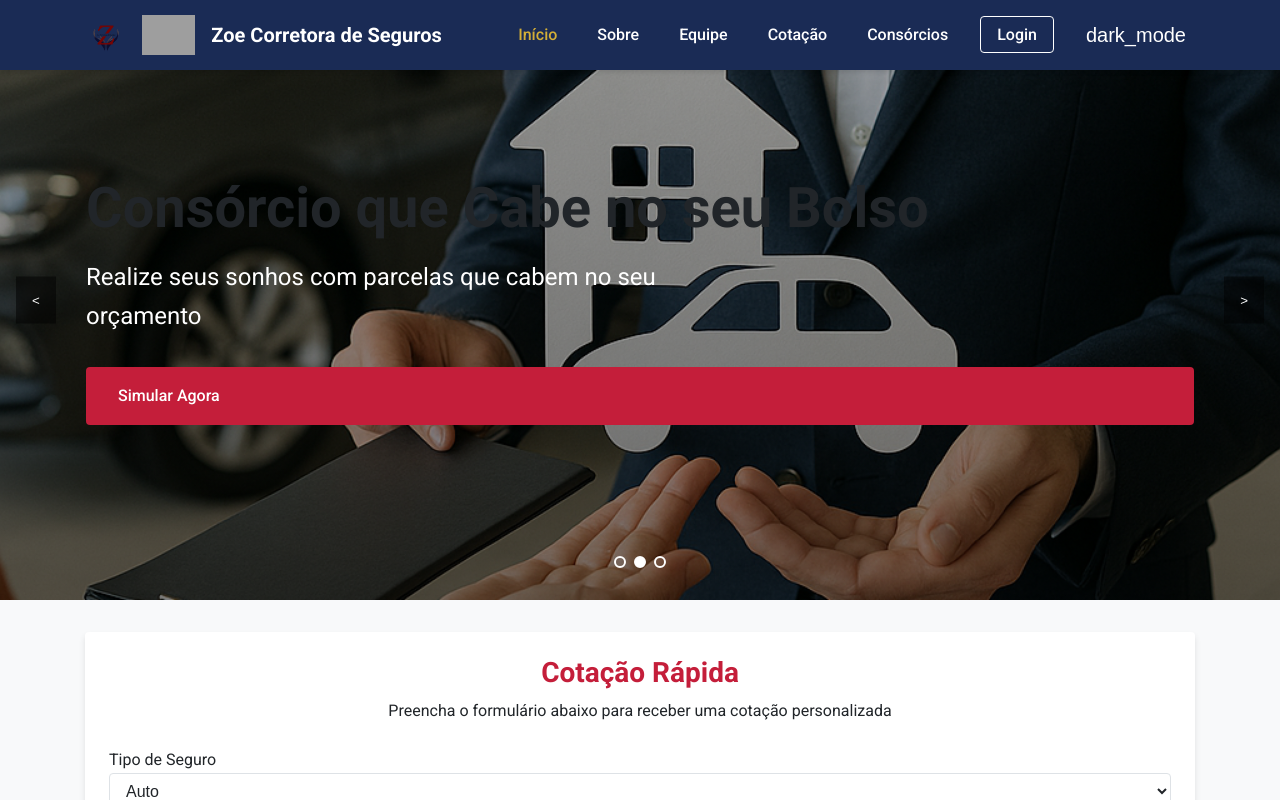
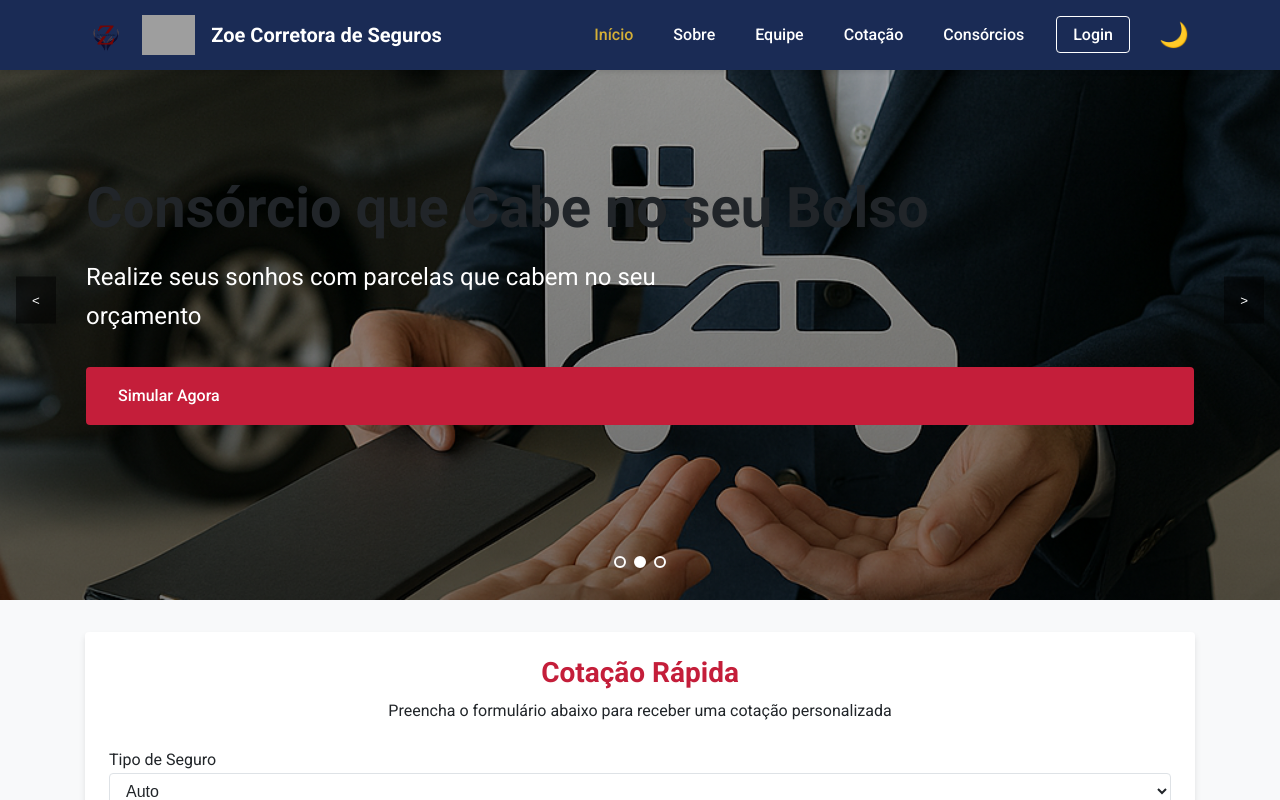
Before and after one commit to andreluiz2431/site_zoe_corretora_angular, an Angular app: page / in a window 1280 px wide. Shown: the top 800 px of the page. Built offline with nearby package versions, Linux system fonts and the light colour scheme; grey boxes are pictures that could not be loaded.

Commit message:
ajustando botao do dark mode

```diff
--- a/src/app/shared/components/header/header.component.css
+++ b/src/app/shared/components/header/header.component.css
@@ -142,14 +142,39 @@
   color: var(--white);
   padding: 0.5rem;
   cursor: pointer;
-  transition: color var(--transition-speed);
+  transition: transform var(--transition-speed);
   display: flex;
   align-items: center;
   justify-content: center;
+  position: relative;
+  width: 40px;
+  height: 40px;
+  border-radius: 50%;
 }
 
 .theme-btn:hover {
-  color: var(--gold-primary);
+  transform: scale(1.1);
+  background-color: rgba(255, 255, 255, 0.1);
+}
+
+.theme-icon {
+  font-size: 1.5rem;
+  display: inline-block;
+  transition: transform 0.5s ease;
+}
+
+.theme-icon.rotate {
+  transform: rotate(360deg);
+}
+
+@keyframes pulse {
+  0% { transform: scale(1); }
+  50% { transform: scale(1.1); }
+  100% { transform: scale(1); }
+}
+
+.theme-btn:active .theme-icon {
+  animation: pulse 0.3s ease-in-out;
 }
 
 .material-icons {
--- a/src/app/shared/components/header/header.component.html
+++ b/src/app/shared/components/header/header.component.html
@@ -75,8 +75,8 @@
           <button class="theme-btn"
                   (click)="toggleTheme()"
                   [attr.aria-label]="isDarkTheme ? 'Ativar modo claro' : 'Ativar modo escuro'">
-            <span class="material-icons">
-              {{isDarkTheme ? 'light_mode' : 'dark_mode'}}
+            <span class="theme-icon" [class.rotate]="isRotating">
+              {{isDarkTheme ? '☀️' : '🌙'}}
             </span>
           </button>
         </li>
--- a/src/app/shared/components/header/header.component.ts
+++ b/src/app/shared/components/header/header.component.ts
@@ -15,6 +15,7 @@ export class HeaderComponent implements OnInit, OnDestroy {
   isMenuOpen = false;
   isDarkTheme = false;
   isLoggedIn = false;
+  isRotating = false;
   private scrollListener: any;
 
   constructor(
@@ -70,6 +71,10 @@ export class HeaderComponent implements OnInit, OnDestroy {
   }
 
   toggleTheme(): void {
+    this.isRotating = true;
+    setTimeout(() => {
+      this.isRotating = false;
+    }, 500);
     this.themeService.toggleTheme();
   }
 
```
